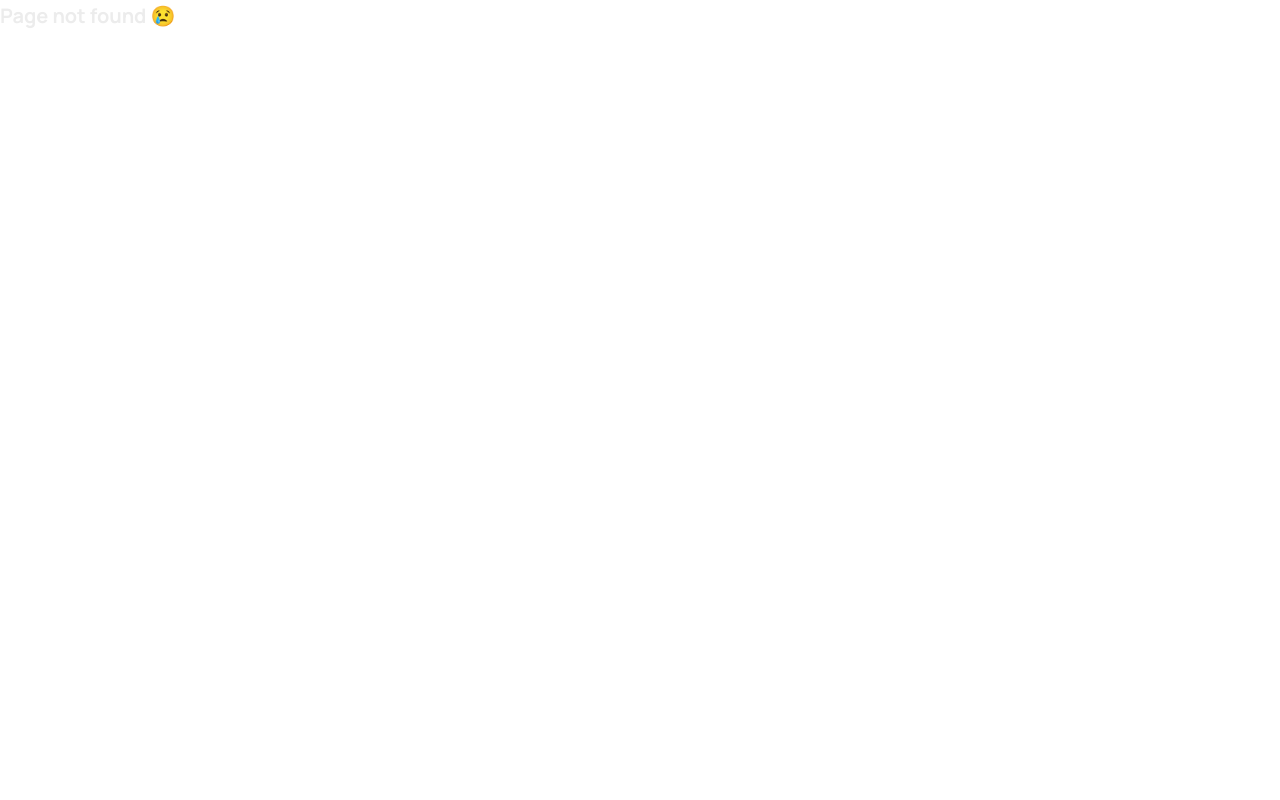
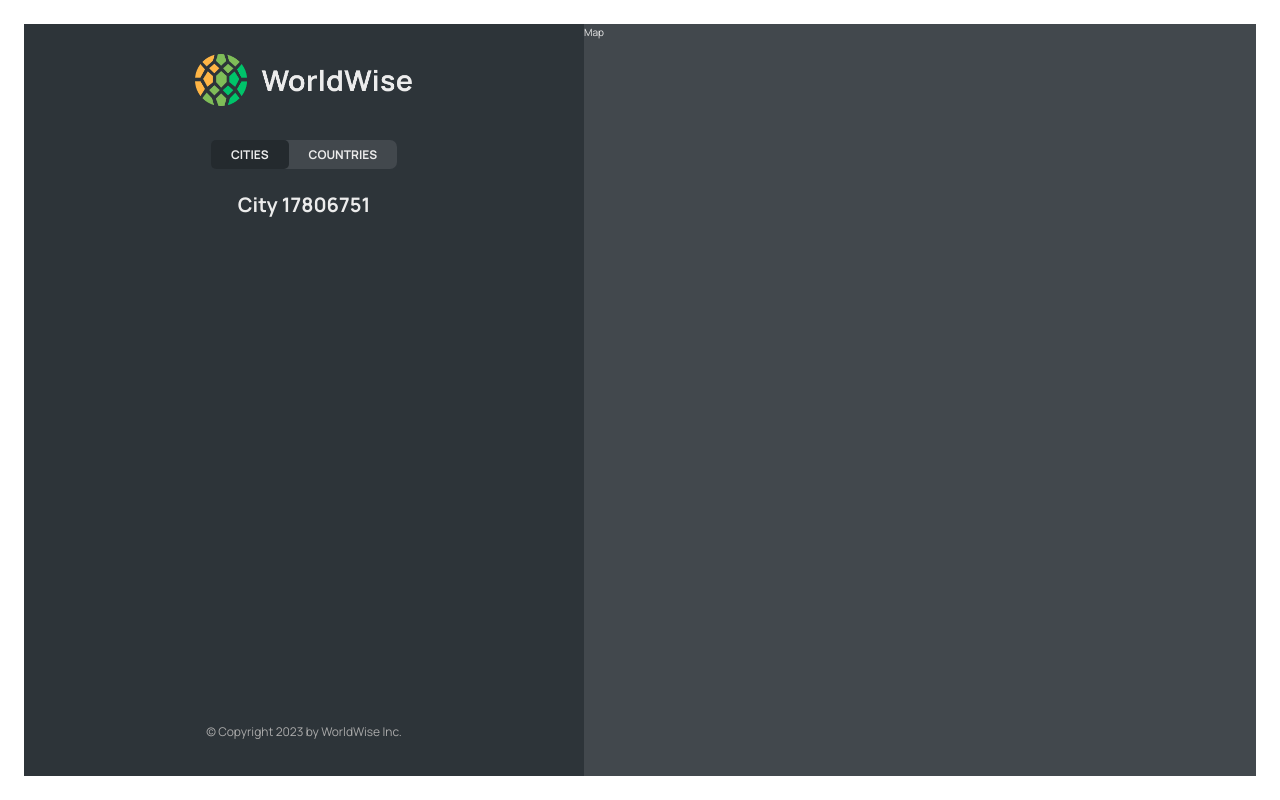
Before and after one commit to ladyami/Travel-Wise, a React (Vite) app in the folder worldwise/: page /app/cities/17806751 in a window 1280 px wide. Before the commit this address had no page. Built offline with nearby package versions, Linux system fonts and the light colour scheme; data requests are answered from the project's data file.

Commit message:
create dynamic routes with url prameter

```diff
--- a/worldwise/src/App.jsx
+++ b/worldwise/src/App.jsx
@@ -11,6 +11,7 @@
 import CityList from "./components/CityList";
 import { useEffect, useState } from "react";
 import CountryList from "./components/CountryList";
+import City from "./components/City";
 
 const BASE_URL = 'http://localhost:9000';
 
@@ -44,6 +45,7 @@
       <Route path="app" element={<AppLayout/>}>
         <Route index element={<CityList cities={cities} isLoading={isLoading} />} />
         <Route path="cities" element={<CityList cities={cities} isLoading={isLoading} />} />
+        <Route path="cities/:id" element={<City/>} />
         <Route path="countries" element={<CountryList cities={cities} isLoading={isLoading} />} />
         <Route path="form" element={<p>form </p>} />
       </Route>
--- a/worldwise/src/components/CityItem.jsx
+++ b/worldwise/src/components/CityItem.jsx
@@ -1,5 +1,6 @@
 import React from 'react';
 import styles from './CityItem.module.css';
+import { Link } from 'react-router-dom';
 
 const formatDate = (date) =>
   new Intl.DateTimeFormat("en", {
@@ -12,14 +13,16 @@
 
 
 const CityItem = ({city}) => {
-const{cityName, emoji, date} = city;
+const{cityName, emoji, date, id} = city;
 
   return (
-    <li className={styles.cityItem}>
+    <li >
+      <Link className={styles.cityItem} to={`${id}`}>
       <span className={styles.emoji}>{emoji}</span>
       <h3 className={styles.nmae}> {cityName} </h3>
       <time className={styles.date}>{formatDate(date)}</time>
       <button className={styles.deleteBtn}> &times; </button>
+      </Link>
     </li>
   )
 }
--- a/worldwise/src/components/city.jsx
+++ b/worldwise/src/components/city.jsx
@@ -1,3 +1,4 @@
+import { useParams } from "react-router-dom";
 import styles from "./City.module.css";
 
 const formatDate = (date) =>
@@ -9,6 +10,8 @@
   }).format(new Date(date));
 
 function City() {
+
+  const {id} = useParams()
   // TEMP DATA
   const currentCity = {
     cityName: "Lisbon",
@@ -17,10 +20,12 @@
     notes: "My favorite city so far!",
   };
 
-  const { cityName, emoji, date, notes } = currentCity;
+  //const { cityName, emoji, date, notes } = currentCity;
 
   return (
-    <div className={styles.city}>
+    <>
+    <h1>City  {id} </h1>
+    {/*<div className={styles.city}>
       <div className={styles.row}>
         <h6>City name</h6>
         <h3>
@@ -54,7 +59,8 @@
       <div>
         <ButtonBack />
       </div>
-    </div>
+      </div>*/}
+       </>
   );
 }
 
```
